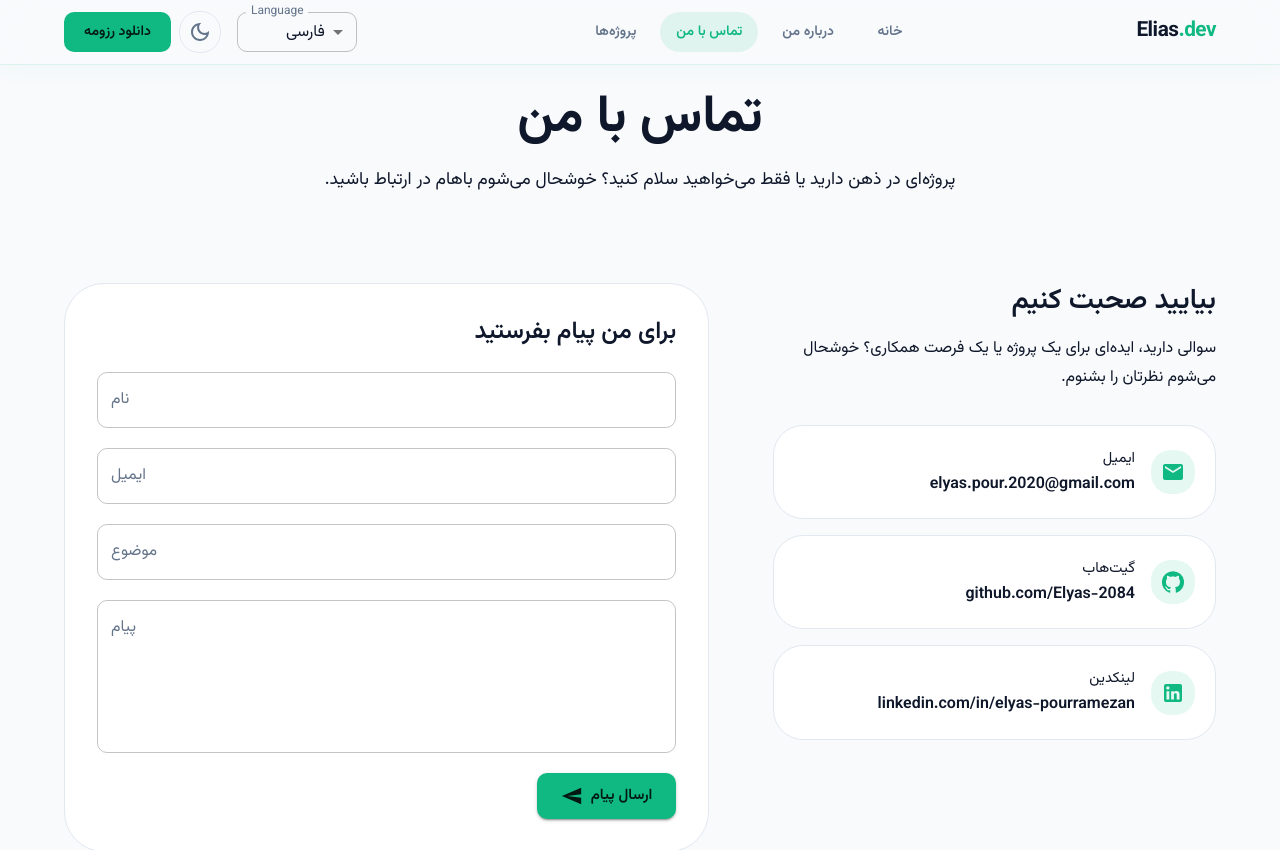
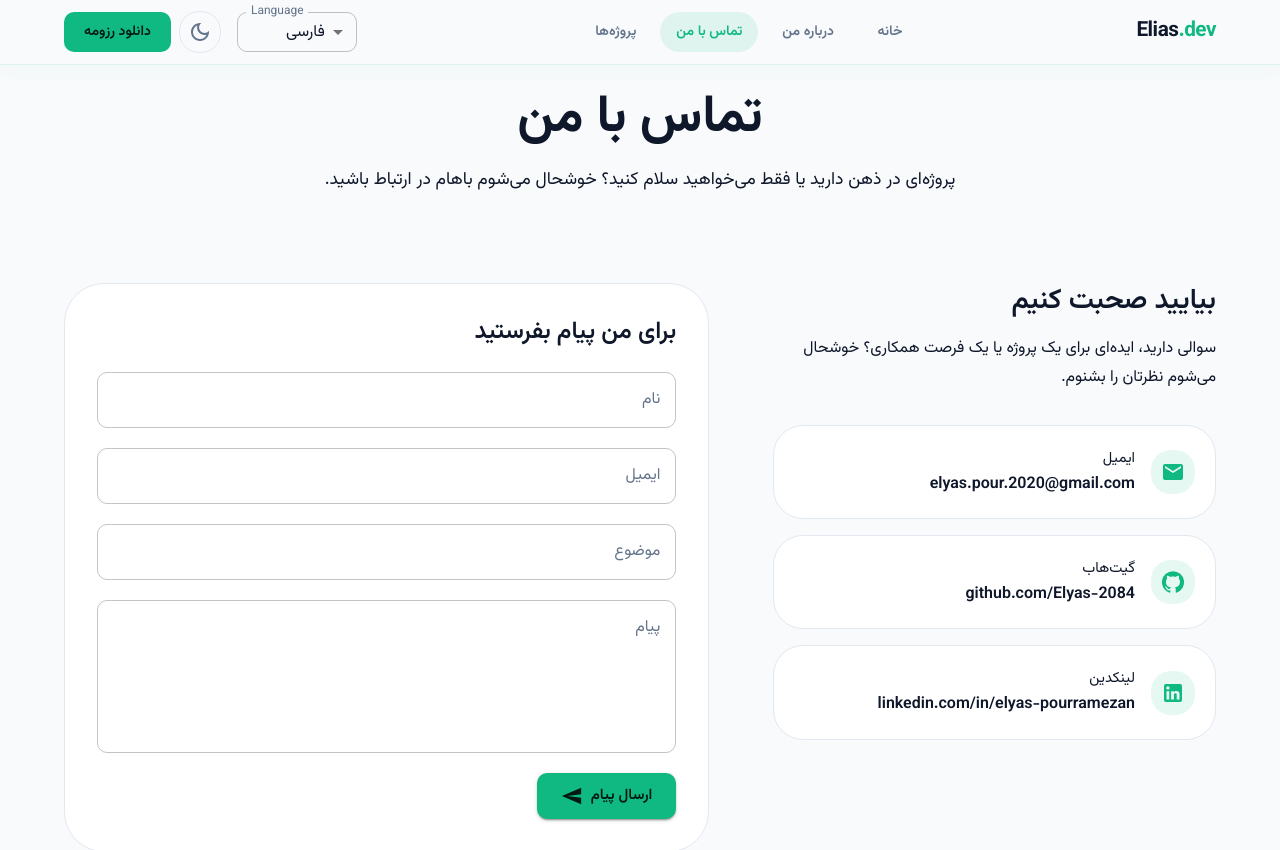
Before and after one commit to Elyas-2084/Project-Portfolio, a React app: page /contact-me in a window 1280 px wide. Shown: the top 850 px of the page. Built offline with nearby package versions, Linux system fonts and the light colour scheme; the HTML template or start-up script is replaced by a standard one.

Commit message:
update component contact-me

```diff
--- a/src/Pages/ContactMe/index.jsx
+++ b/src/Pages/ContactMe/index.jsx
@@ -4,6 +4,40 @@ import { UseLanguage } from "../../Theme/LanguageContext";
 
 export default function ContactMe() {
   const { language, t } = UseLanguage();
+  const isFa = language === 'fa';
+
+  // TextField's label is anchored to the left by default and doesn't
+  // flip on its own in RTL. If Persian, just swap which side it's anchored to.
+  const fieldSx = {
+    "& .MuiOutlinedInput-root": {
+      transition: "all 0.2s ease",
+
+      "&:hover fieldset": {
+        borderColor: "rgba(16, 185, 129, 0.45)",
+      },
+
+      "&.Mui-focused fieldset": {
+        borderColor: "primary.main",
+        borderWidth: 2,
+      },
+    },
+
+    ...(isFa && {
+      "& .MuiInputLabel-root": {
+        right: 30,
+        left: "auto",
+        transformOrigin: "right",
+      },
+
+      "& .MuiInputLabel-root.MuiInputLabel-shrink": {
+        right: 30,
+      },
+
+      "& .MuiOutlinedInput-input, & .MuiInputBase-inputMultiline, & legend": {
+        textAlign: "right",
+      },
+    }),
+  };
 
   return (
     <Box component="section">
@@ -298,59 +332,20 @@ export default function ContactMe() {
                   <TextField
                     label={t("Name")}
                     fullWidth
-                    sx={{
-                      "& .MuiOutlinedInput-root": {
-                        transition: "all 0.2s ease",
-
-                        "&:hover fieldset": {
-                          borderColor: "rgba(16, 185, 129, 0.45)",
-                        },
-
-                        "&.Mui-focused fieldset": {
-                          borderColor: "primary.main",
-                          borderWidth: 2,
-                        },
-                      },
-                    }}
+                    sx={fieldSx}
                   />
 
                   <TextField
                     label={t("Email")}
                     type="email"
                     fullWidth
-                    sx={{
-                      "& .MuiOutlinedInput-root": {
-                        transition: "all 0.2s ease",
-
-                        "&:hover fieldset": {
-                          borderColor: "rgba(16, 185, 129, 0.45)",
-                        },
-
-                        "&.Mui-focused fieldset": {
-                          borderColor: "primary.main",
-                          borderWidth: 2,
-                        },
-                      },
-                    }}
+                    sx={fieldSx}
                   />
 
                   <TextField
                     label={t("Subject")}
                     fullWidth
-                    sx={{
-                      "& .MuiOutlinedInput-root": {
-                        transition: "all 0.2s ease",
-
-                        "&:hover fieldset": {
-                          borderColor: "rgba(16, 185, 129, 0.45)",
-                        },
-
-                        "&.Mui-focused fieldset": {
-                          borderColor: "primary.main",
-                          borderWidth: 2,
-                        },
-                      },
-                    }}
+                    sx={fieldSx}
                   />
 
                   <TextField
@@ -358,20 +353,7 @@ export default function ContactMe() {
                     multiline
                     rows={5}
                     fullWidth
-                    sx={{
-                      "& .MuiOutlinedInput-root": {
-                        transition: "all 0.2s ease",
-
-                        "&:hover fieldset": {
-                          borderColor: "rgba(16, 185, 129, 0.45)",
-                        },
-
-                        "&.Mui-focused fieldset": {
-                          borderColor: "primary.main",
-                          borderWidth: 2,
-                        },
-                      },
-                    }}
+                    sx={fieldSx}
                   />
 
                   <Button
```
